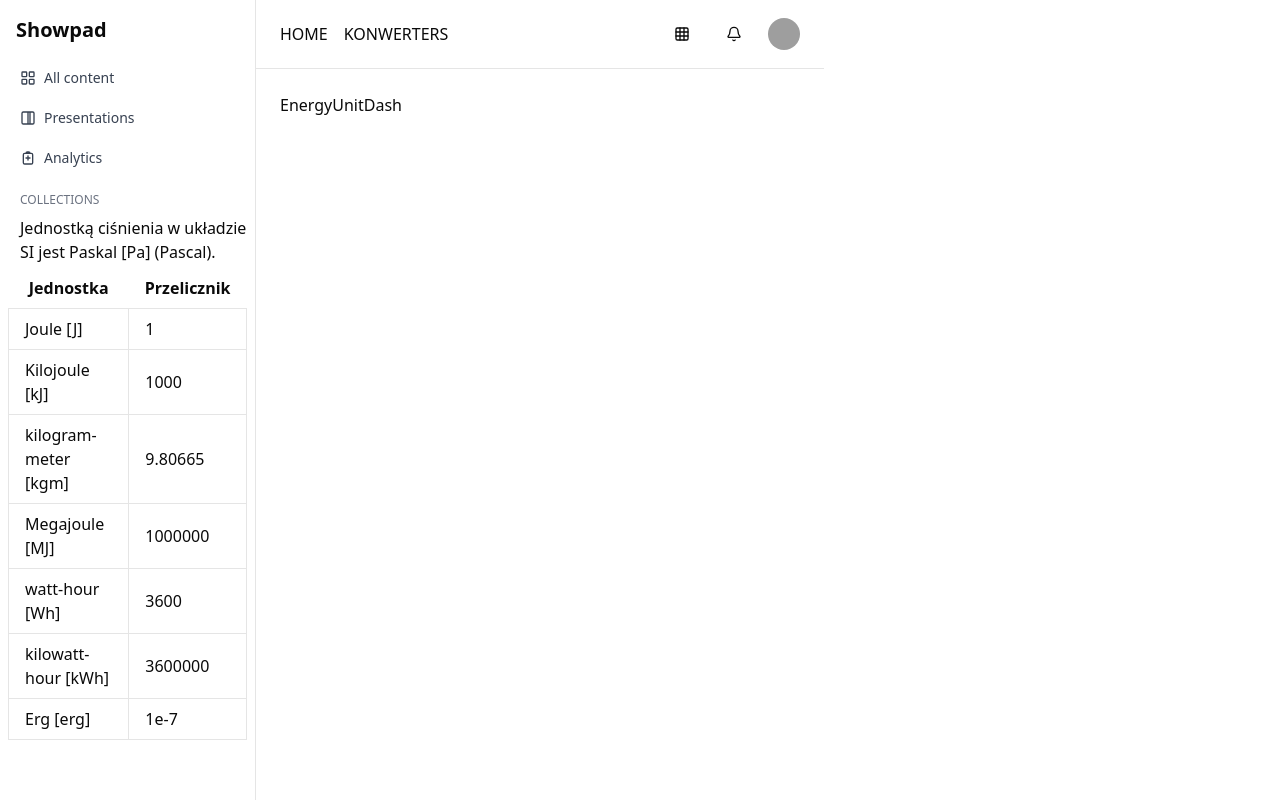
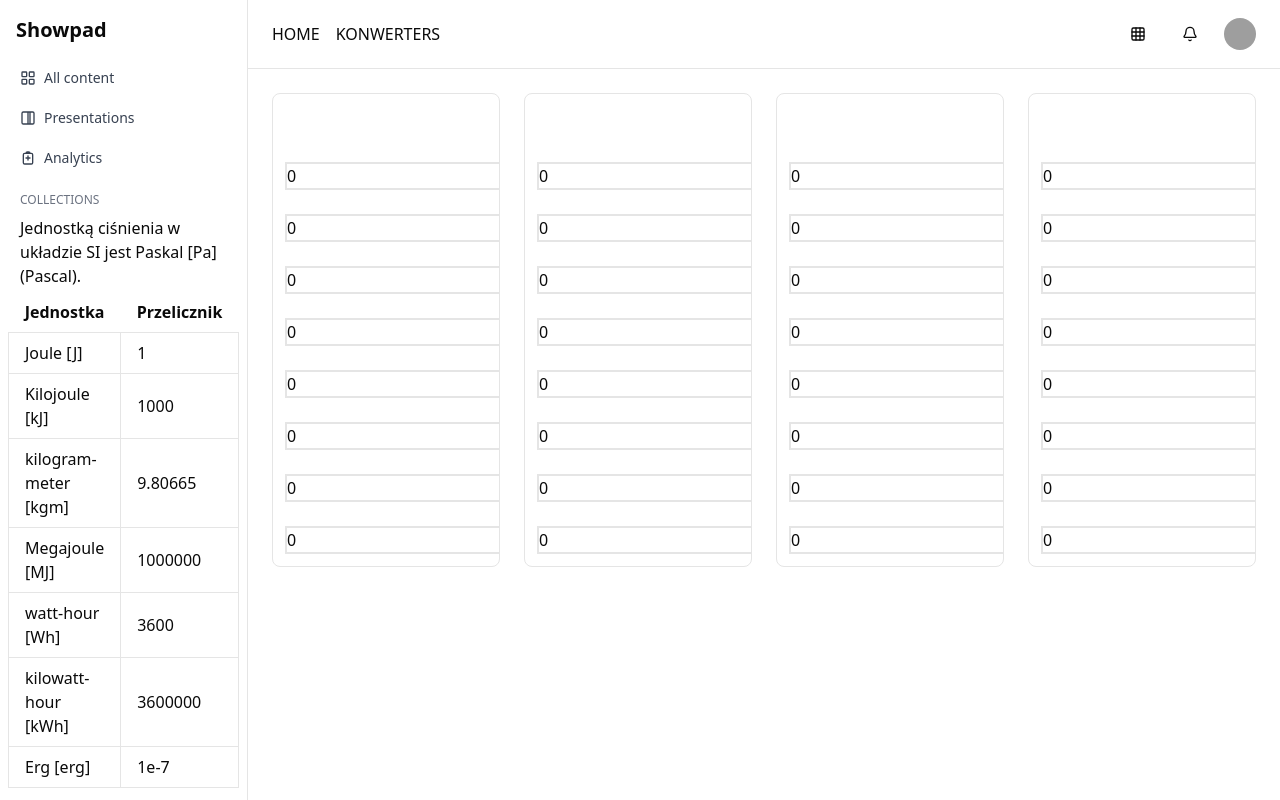
Before and after one commit to PiotrCembrowski/uniter, a Next.js app: page /energy in a window 1280 px wide. Built offline with nearby package versions, Linux system fonts and the light colour scheme; grey boxes are pictures that could not be loaded; what next-redux-wrapper would draw is missing.

Commit message:
adding basic setup ;

```diff
--- a/app/components/units/EnergyUnitDash.tsx
+++ b/app/components/units/EnergyUnitDash.tsx
@@ -1,7 +1,124 @@
-import React from "react";
+"use client";
 
-const EnergyUnitDash = () => {
-  return <div>EnergyUnitDash</div>;
+import { useEffect, useState } from "react";
+import TimeUnitCard, { Values } from "./TimeUnitCard";
+import { useAppSelector } from "@/store/hooks";
+
+const EnegyUnitDash = () => {
+  const energyMetricState = useAppSelector(
+    (state) => state.energySlice.metric.units
+  );
+  const energyImperialState = useAppSelector(
+    (state) => state.energySlice.imperial.units
+  );
+  const energyCaloriesState = useAppSelector(
+    (state) => state.energySlice.calories.units
+  );
+  const energyAtomicState = useAppSelector(
+    (state) => state.energySlice.atomic.units
+  );
+
+  const [metricStateValues, setMetricStateValues] = useState<Values>({
+    unit1: energyMetricState / 1e-12,
+    unit2: energyMetricState / 1e-9,
+    unit3: energyMetricState / 1e-6,
+    unit4: energyMetricState / 0.001,
+    unit5: energyMetricState,
+    unit6: energyMetricState / 60,
+    unit7: energyMetricState / 3600,
+    unit8: energyMetricState / 86400,
+  });
+
+  const [imeprialValues, setImperialValues] = useState<Values>({
+    unit1: energyImperialState / 604800,
+    unit2: energyImperialState / 2592000,
+    unit3: energyImperialState / 31536000,
+    unit4: energyImperialState / 31622400,
+    unit5: energyImperialState / 31557600,
+    unit6: energyImperialState / 315576000,
+    unit7: energyImperialState / 3155760000,
+    unit8: energyImperialState / 31557600000,
+  });
+
+  const [caloriesValues, setCaloriesValues] = useState<Values>({
+    unit1: energyCaloriesState / 1e-12,
+    unit2: energyCaloriesState / 1e-9,
+    unit3: energyCaloriesState / 1e-6,
+    unit4: energyCaloriesState / 0.001,
+    unit5: energyCaloriesState,
+    unit6: energyCaloriesState / 60,
+    unit7: energyCaloriesState / 3600,
+    unit8: energyCaloriesState / 86400,
+  });
+  const [atomicValues, setAtomicValues] = useState<Values>({
+    unit1: energyAtomicState / 604800,
+    unit2: energyAtomicState / 2592000,
+    unit3: energyAtomicState / 31536000,
+    unit4: energyAtomicState / 31622400,
+    unit5: energyAtomicState / 31557600,
+    unit6: energyAtomicState / 315576000,
+    unit7: energyAtomicState / 3155760000,
+    unit8: energyAtomicState / 31557600000,
+  });
+
+  useEffect(() => {
+    setMetricStateValues({
+      unit1: energyMetricState / 1e-12,
+      unit2: energyMetricState / 1e-9,
+      unit3: energyMetricState / 1e-6,
+      unit4: energyMetricState / 0.001,
+      unit5: energyMetricState,
+      unit6: energyMetricState / 60,
+      unit7: energyMetricState / 3600,
+      unit8: energyMetricState / 86400,
+    });
+
+    setImperialValues({
+      unit1: energyImperialState / 604800,
+      unit2: energyImperialState / 2592000,
+      unit3: energyImperialState / 31536000,
+      unit4: energyImperialState / 31622400,
+      unit5: energyImperialState / 31557600,
+      unit6: energyImperialState / 315576000,
+      unit7: energyImperialState / 3155760000,
+      unit8: energyImperialState / 31557600000,
+    });
+
+    setCaloriesValues({
+      unit1: energyCaloriesState / 1e-12,
+      unit2: energyCaloriesState / 1e-9,
+      unit3: energyCaloriesState / 1e-6,
+      unit4: energyCaloriesState / 0.001,
+      unit5: energyCaloriesState,
+      unit6: energyCaloriesState / 60,
+      unit7: energyCaloriesState / 3600,
+      unit8: energyCaloriesState / 86400,
+    });
+    setAtomicValues({
+      unit1: energyAtomicState / 604800,
+      unit2: energyAtomicState / 2592000,
+      unit3: energyAtomicState / 31536000,
+      unit4: energyAtomicState / 31622400,
+      unit5: energyAtomicState / 31557600,
+      unit6: energyAtomicState / 315576000,
+      unit7: energyAtomicState / 3155760000,
+      unit8: energyAtomicState / 31557600000,
+    });
+  }, [
+    energyMetricState,
+    energyImperialState,
+    energyCaloriesState,
+    energyAtomicState,
+  ]);
+
+  return (
+    <div className="grid grid-cols-1 gap-6 md:grid-cols-2 lg:grid-cols-4">
+      <TimeUnitCard title="Metric System" values={metricStateValues} />
+      <TimeUnitCard title="Imperial System" values={imeprialValues} />
+      <TimeUnitCard title="Calories" values={caloriesValues} />
+      <TimeUnitCard title="Atomic" values={atomicValues} />
+    </div>
+  );
 };
 
-export default EnergyUnitDash;
+export default EnegyUnitDash;
```
